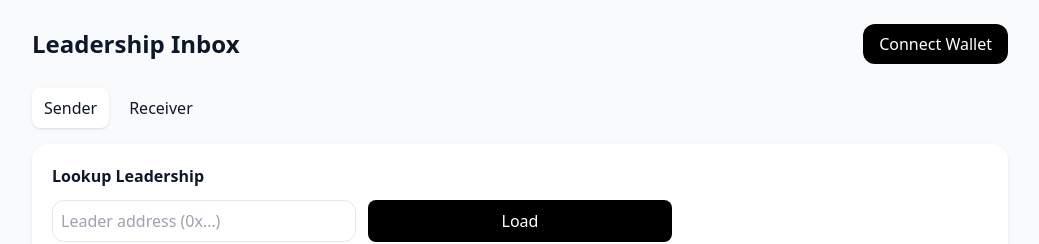
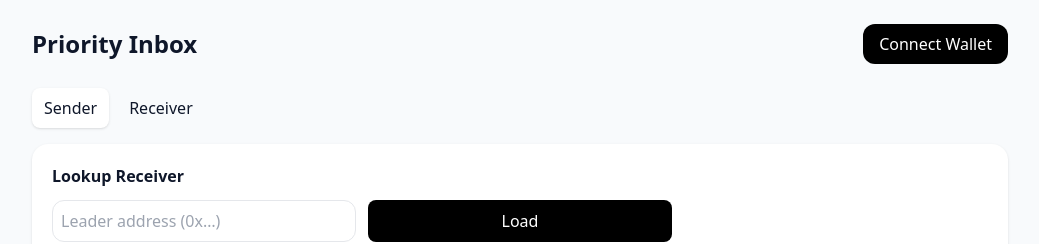
Before and after one commit to mm-zk/dapp-inbox, a plain HTML site: page index.html in a window 1280 px wide. Shown: the top 244 px of the page, without its empty margins (120-1159 px from the left). Drawn offline with nearby package versions, Linux system fonts and the light colour scheme.

Commit message:
changed leadership inbox to priority inbox

```diff
--- a/index.html
+++ b/index.html
@@ -4,7 +4,7 @@
 <head>
     <meta charset="utf-8" />
     <meta name="viewport" content="width=device-width, initial-scale=1" />
-    <title>Leadership Inbox</title>
+    <title>Priority Inbox</title>
     <script src="https://cdn.tailwindcss.com"></script>
     <script src="https://cdn.jsdelivr.net/npm/ethers@5.7.2/dist/ethers.umd.min.js"></script>
     <script src="https://cdn.jsdelivr.net/npm/tweetnacl@1.0.3/nacl-fast.min.js"></script>
@@ -14,7 +14,7 @@
 <body class="bg-slate-50 text-slate-900">
     <div class="max-w-5xl mx-auto p-6">
         <header class="flex items-center justify-between mb-6">
-            <h1 class="text-2xl font-bold">Leadership Inbox</h1>
+            <h1 class="text-2xl font-bold">Priority Inbox</h1>
             <button id="btnConnect" class="px-4 py-2 rounded-xl bg-black text-white">Connect Wallet</button>
         </header>
 
@@ -76,7 +76,7 @@
 
         <section id="userView" class="grid gap-6">
             <div class="bg-white rounded-2xl shadow p-5">
-                <h2 class="font-semibold mb-3">Lookup Leadership</h2>
+                <h2 class="font-semibold mb-3">Lookup Receiver</h2>
                 <div class="grid md:grid-cols-3 gap-3">
                     <input id="inpLeaderAddr" class="border rounded-xl p-2" placeholder="Leader address (0x…)" />
                     <button id="btnLookup" class="px-3 py-2 rounded-lg bg-black text-white">Load</button>
```
